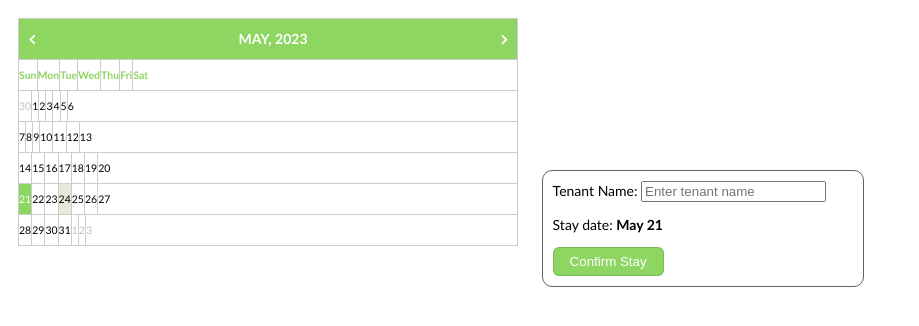
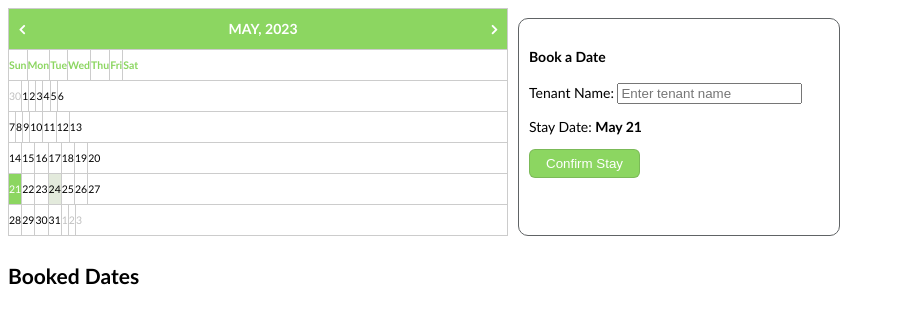
Before and after one commit to HafsaI/calendar-reservation, a website: page frontend/app/index.html in a window 1280 px wide. Shown: the whole page, without its empty margins (0-919 px from the left). Drawn offline with nearby package versions, Linux system fonts and the light colour scheme; no server answers.

Commit message:
more styling

```diff
--- a/frontend/app/app.less
+++ b/frontend/app/app.less
@@ -30,7 +30,9 @@ body>h1 {
     cursor: pointer;
 }
 
-.hostedtenant{
+/* tenant box */
+
+.reservedtenant{
     border: 1px solid rgb(96, 99, 101);
     width: 300px;
     margin: 10px;
@@ -38,12 +40,16 @@ body>h1 {
     border-radius: 10px;
 }
 
-.container{
-    display: inline-block;
-    margin: 10px
+/* aligning */
+
+.outer-container{
+    display: flex;
 }
-
-
+.two{
+    float: right;
+    margin-right: 70px;
+    flex: none;
+}
 
 span { color:#888888;
     >b { color:black; }
@@ -53,7 +59,7 @@ span { color:#888888;
 .border-box { box-sizing:border-box; -moz-box-sizing:border-box; }
 
 @border-colour:#CCC;
-calendar { float:left; display:block; .border-box; background:white; width:500px; border:solid 1px @border-colour; margin-bottom:10px;
+calendar { float:left; display:inline-block; .border-box; background:white; width:500px; border:solid 1px @border-colour; margin-bottom:10px;
     @secondary-colour:hwb(98 38% 16%);
     @spacing:10px;
     @icon-width:40px;
--- a/frontend/app/controllers/addTenantsController.js
+++ b/frontend/app/controllers/addTenantsController.js
@@ -1,4 +1,5 @@
 app.controller("addTenantsController", function($scope, $http) {
+
    $scope.day = moment();
    // Getting all the tenants and storing them
    $http.get('http://localhost:3000/tenant')
--- a/frontend/app/directives/calendar.js
+++ b/frontend/app/directives/calendar.js
@@ -1,6 +1,5 @@
 app.directive("calendar", function() {
    return {
-
       restrict: "E",
       templateUrl: "./directives/calendar.html",
       scope: {
--- a/frontend/app/index.html
+++ b/frontend/app/index.html
@@ -14,22 +14,26 @@
 <body>
   <div ng-controller="addTenantsController" >
     <!-- Calendar directive -->
+    <div class="outer-container">
       <div class="container">
         <calendar selected="day"></calendar>
       </div>
         <!-- Make reservation-->
-      <div class = "hostedtenant container">
+      <div class = "reservedtenant container two">
+        <h4> Book a Date</h4>
         <form>
           Tenant Name: <input ng-model="tenantname" placeholder="Enter tenant name" required="">
-         <p>Stay date: <b>{{day.format('MMMM DD')}}</b></p>
+          <p>Stay Date: <b>{{day.format('MMMM DD')}}</b></p>
           <button class="button" ng-click="reserve()">Confirm Stay</button>
         </form>
       </div>
+    </div>
 
     <!-- Displaying all the reserved tenants along with their reserved dates and a cancel stay button -->
+    <h2> Booked Dates</h2>
     <div style="display: grid; grid-template-columns: auto auto auto;">
       <form ng-repeat="i in bookings track by $index">
-        <div class = "hostedtenant">
+        <div class = "reservedtenant">
           <p>Tenant Name: {{i.tennantName}}</p>
 
           <p>Stay Date: {{i.time * 1000 | date:'MMMM dd'}}</p>
```
Lines whose indentation alone changed are shown as unchanged.
